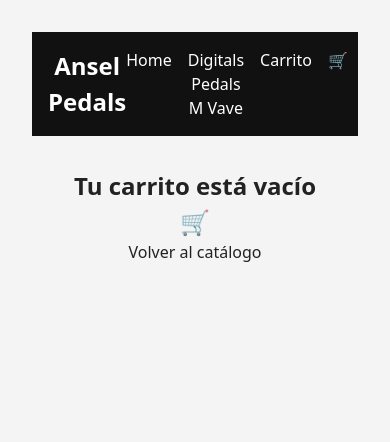
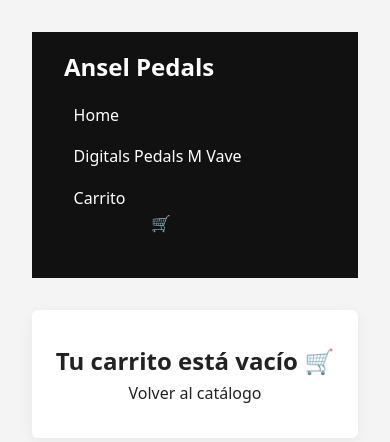
Before and after one commit to Anselmo-cpu/Curso-React.Js-Coderhouse, a React (Vite) app: page /cart in a window 390 px wide. Shown: the top 442 px of the page. Built offline with nearby package versions, Linux system fonts and the light colour scheme.

Commit message:
Last Changes, CSS

```diff
--- a/src/index.css
+++ b/src/index.css
@@ -1,84 +1,198 @@
+/* ==========================
+   VARIABLES GLOBALES
+========================== */
 :root {
-  font-family: system-ui, Avenir, Helvetica, Arial, sans-serif;
-  line-height: 1.5;
-  font-weight: 400;
+  --font-primary: system-ui, Avenir, Helvetica, Arial, sans-serif;
+  --font-heading: 'Poppins', sans-serif;
 
-  color: #222;
-  background-color: #f4f4f4;
+  --color-text: #222;
+  --color-bg: #f4f4f4;
+  --color-primary: #111;
+  --color-accent: #f0a500;
+  --color-btn-hover: #444;
+  --color-link: #61dafb;
 
-  font-synthesis: none;
-  text-rendering: optimizeLegibility;
-  -webkit-font-smoothing: antialiased;
-  -moz-osx-font-smoothing: grayscale;
+  --radius-btn: 6px;
+  --transition-speed: 0.3s;
 }
 
-/* RESET BÁSICO */
-* {
+/* ==========================
+   RESET
+========================== */
+*,
+*::before,
+*::after {
   margin: 0;
   padding: 0;
   box-sizing: border-box;
 }
 
 body {
+  font-family: var(--font-primary);
+  line-height: 1.6;
+  font-weight: 400;
+  color: var(--color-text);
+  background-color: var(--color-bg);
   min-width: 320px;
   min-height: 100vh;
+  text-rendering: optimizeLegibility;
+  -webkit-font-smoothing: antialiased;
+  -moz-osx-font-smoothing: grayscale;
 }
 
-/* LINKS */
+/* ==========================
+   LINKS
+========================== */
 a {
-  font-weight: 500;
   color: inherit;
   text-decoration: none;
+  font-weight: 500;
+  transition: color var(--transition-speed);
 }
 
-/* BOTONES */
+a:hover {
+  color: var(--color-accent);
+}
+
+/* ==========================
+   BOTONES
+========================== */
 button {
-  border-radius: 6px;
+  font-family: inherit;
+  font-weight: 500;
+  padding: 0.6em 1.2em;
+  border-radius: var(--radius-btn);
   border: none;
-  padding: 0.6em 1.2em;
-  font-size: 1em;
-  font-weight: 500;
-  font-family: inherit;
-  background-color: #111;
-  color: white;
+  background-color: var(--color-primary);
+  color: #fff;
   cursor: pointer;
-  transition: background-color 0.2s ease;
+  transition: all var(--transition-speed) ease;
+  box-shadow: 0 2px 5px rgba(0,0,0,0.2);
 }
 
 button:hover {
-  background-color: #f0a500;
+  background-color: var(--color-accent);
+  transform: translateY(-2px);
+  box-shadow: 0 4px 10px rgba(0,0,0,0.3);
 }
 
-/* SECCIONES */
-section {
-  padding: 2rem;
-}
-
-
+/* ==========================
+   NAV
+========================== */
 nav {
   display: flex;
   justify-content: space-between;
-  padding: 1rem;
-  background-color: #111;
+  align-items: center;
+  padding: 1rem 2rem;
+  background-color: var(--color-primary);
   color: #fff;
+  flex-wrap: wrap;
+  gap: 1rem;
 }
 
 nav ul {
   display: flex;
+  gap: 1rem;
   list-style: none;
-  gap: 1rem;
+  flex-wrap: wrap;
 }
 
-button {
-  cursor: pointer;
-  padding: 0.5rem 1rem;
-  margin: 0.3rem 0;
-  background-color: #111;
+nav a {
   color: #fff;
-  border: 1px solid #fff;
-  border-radius: 5px;
+  font-weight: 500;
+  padding: 0.3rem 0.6rem;
+  border-radius: var(--radius-btn);
+  transition: background-color var(--transition-speed) ease, color var(--transition-speed) ease;
 }
 
-button:hover {
-  background-color: #444;
+nav a:hover {
+  background-color: var(--color-accent);
+  color: var(--color-primary);
 }
+
+/* ==========================
+   SECCIONES
+========================== */
+section {
+  padding: 3rem 2rem;
+  background-color: #fff;
+  margin: 2rem 0;
+  border-radius: var(--radius-btn);
+  box-shadow: 0 4px 15px rgba(0,0,0,0.05);
+}
+
+/* ==========================
+   LOGO
+========================== */
+.logo {
+  height: 6em;
+  padding: 1.5em;
+  transition: transform var(--transition-speed), filter var(--transition-speed);
+  cursor: pointer;
+}
+
+.logo:hover {
+  transform: scale(1.1);
+  filter: drop-shadow(0 0 1.5em var(--color-accent));
+}
+
+.logo.react:hover {
+  filter: drop-shadow(0 0 1.5em var(--color-link));
+}
+
+@keyframes logo-spin {
+  from { transform: rotate(0deg); }
+  to { transform: rotate(360deg); }
+}
+
+@media (prefers-reduced-motion: no-preference) {
+  a:nth-of-type(2) .logo {
+    animation: logo-spin infinite 20s linear;
+  }
+}
+
+/* ==========================
+   CARDS / CONTENEDORES
+========================== */
+.card {
+  padding: 2em;
+  background-color: #fff;
+  border-radius: var(--radius-btn);
+  box-shadow: 0 4px 15px rgba(0,0,0,0.05);
+  margin: 1rem 0;
+  text-align: center;
+}
+
+/* ==========================
+   TEXTO AUXILIAR
+========================== */
+.read-the-docs {
+  color: #888;
+  font-size: 0.9rem;
+  margin-top: 1rem;
+  display: block;
+}
+
+/* ==========================
+   ROOT APP
+========================== */
+#root {
+  max-width: 1280px;
+  margin: 0 auto;
+  padding: 2rem;
+  text-align: center;
+}
+
+/* ==========================
+   MEDIA QUERIES
+========================== */
+@media (max-width: 768px) {
+  nav {
+    flex-direction: column;
+    align-items: flex-start;
+  }
+
+  section {
+    padding: 2rem 1rem;
+  }
+}
```
